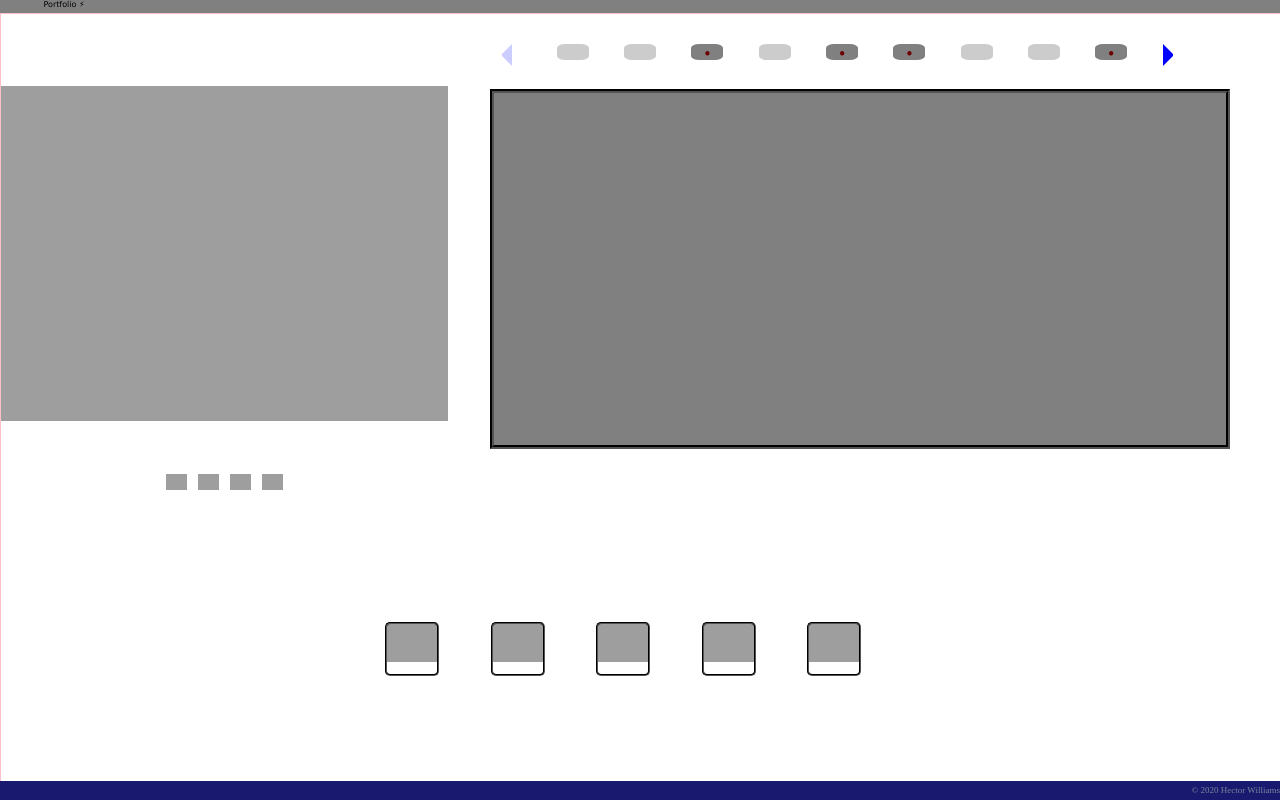
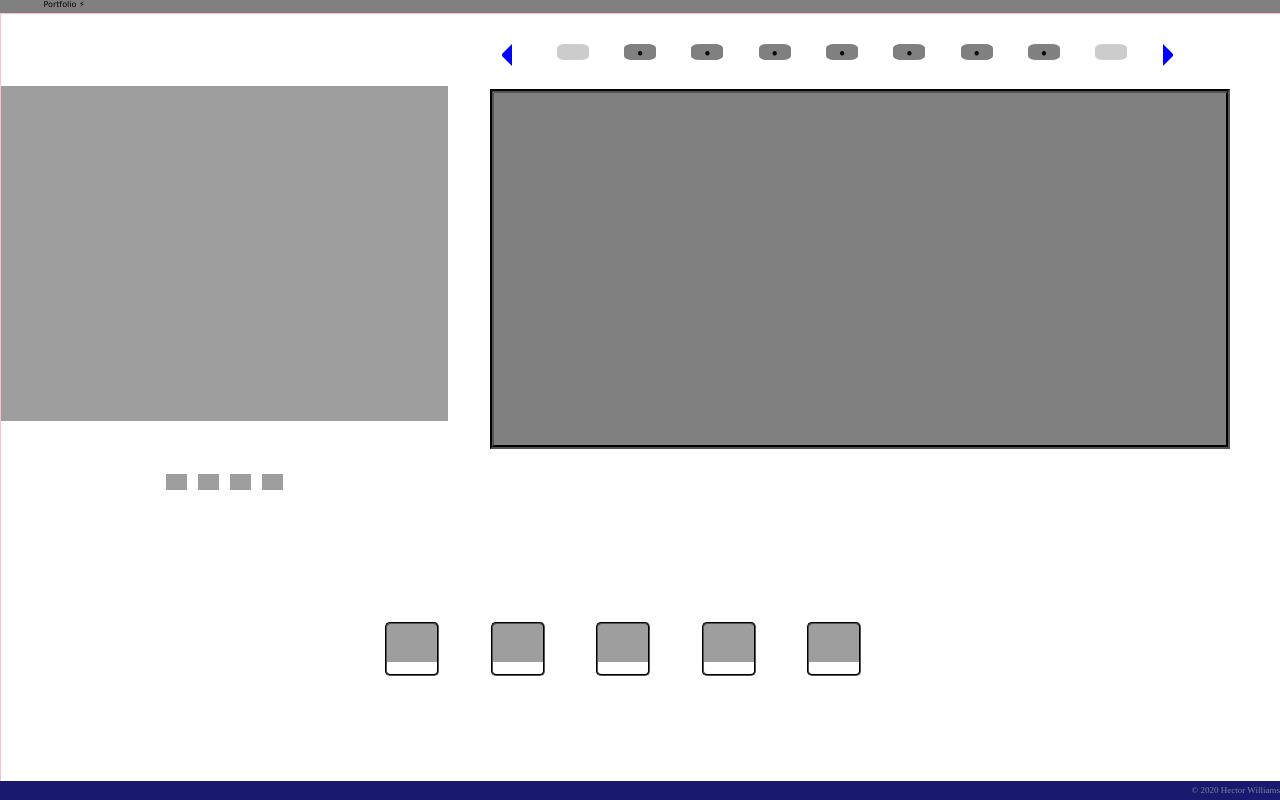
Before and after one commit to hectwilliams/portfolio, a React app: page / in a window 1280 px wide. Built offline with nearby package versions, Linux system fonts and the light colour scheme.

Commit message:
simplified shifter logic

```diff
--- a/client/home/Home/home.css
+++ b/client/home/Home/home.css
@@ -75,7 +75,9 @@
 }
 
 /* STORY CLASS WITHOUT data-state attribute  --> ENABLE BLINKER*/
-.story:not([data-state="off"])::after
+/* .story:not([data-state="off"])::after */
+.story[data-state="on"]::after
+
 {
   position: absolute;
   top: 0;
--- a/client/home/Home/home.jsx
+++ b/client/home/Home/home.jsx
@@ -12,24 +12,7 @@
     this.state = {
 
       /* REQUEST STORIES FROM DATABASE */
-      collection :   ( ()=> {
-        let array = [];
-
-        let template = {
-          valid: true,
-          date : ["Wed", "Oct", "2", "2020"],
-          video : "video-link",
-        };
-
-        for (let i = 0; i < 100; i++)
-        {
-          let tmp = Object.create(template);
-          tmp.valid = Math.round(Math.random());
-          array.push(tmp);
-        }
-        return array;
-       })(),
-
+      collection : [],
       storiesPosition: 0,
       storiesListLength: 9,
       shifterInUse : false
@@ -37,6 +20,7 @@
     this.onHoverStory = this.onHoverStory.bind(this);
     this.onClickShifter = this.onClickShifter.bind(this);
   }
+
 
   render()
   {
@@ -68,9 +52,9 @@
 
               <div>
 
-                <button title = {'leftShift'} onClick = {this.onClickShifter}  disabled></button>  {/* shifter  */}
+                <button id = {"leftShift"} title = {'leftShift'} onClick = {this.onClickShifter}  ></button>  {/* shifter  */}
 
-                <button title = {'rightShift'} onClick = {this.onClickShifter}></button>   {/* shifter  */}
+                <button id = {"rightShift"} title = {'rightShift'} onClick = {this.onClickShifter}   ></button>   {/* shifter  */}
 
                 {this.state.collection.slice(this.state.storiesPosition, this.state.storiesPosition + this.state.storiesListLength ).map( (storyData, index) => (
 
@@ -106,6 +90,39 @@
     )
   }
 
+  componentDidMount()
+  {
+    this.init();
+  }
+
+  init()
+  {
+    var  template = {
+      valid: true,
+      date : ["Wed", "Oct", "2", "2020"],
+      video : "video-link",
+    };
+
+    for (let i = 0; i < 100; i++)
+    {
+      setTimeout( (id) => {
+
+        let tmp = Object.create(template);
+
+        // NOTE DATA ARRAY IS SHARED VARIABLE
+        tmp.date = tmp.date.slice();
+        tmp.date[2] = id + "";
+
+        tmp.valid = Math.round(Math.random()) ;
+
+        this.setState ( {collection: this.state.collection.concat(tmp) })
+
+      } , 1000, i)
+
+    }
+
+  }
+
   onHoverStory()
   {
 
@@ -127,8 +144,12 @@
       }
 
       return tmp;
+    };
 
-    };
+    if (this.state.collection.length == 0 || this.state.storiesPosition == 0 && event.currentTarget.title == 'leftShift')
+    {
+      return;
+    }
 
     if (!this.state.shifterInUse)
     {
@@ -165,7 +186,6 @@
         .then ((currNode)=>{
 
           return new Promise( (resolve) => {
-
             // ALLOW ANIMATION TO COMPLETE
             setTimeout( () => {
               resolve (toggleAnimateAttribute(currNode, 'off'));
@@ -177,55 +197,11 @@
 
 
         .then (( node) => {
-
-          if (this.state.storiesPosition > 0  )
-          {
-            if ( node.parentNode.firstChild.disabled === true)  // REPLACE DISABLED NODE
-            {
-              // CREATE REPLACEMENT NODE
-              let button = document.createElement('BUTTON');
-              button.title = 'leftShift';
-              button.onclick = this.onClickShifter;
-              button.disabled = false;
-
-              // REPLACE NODE
-              node.parentNode.replaceChild(button, node.parentNode.firstChild);
-            }
-          }
-          else
-          {
-            node.parentNode.firstChild.disabled = true;
-          }
-
-          if ( this.state.collection.length - this.state.storiesPosition  > this.state.storiesListLength  )
-          {
-            if ( node.parentNode.firstChild.nextSibling.disabled === true )  // REPLACE DISABLED NODE
-            {
-              // CREATE REPLACEMENT NODE
-              let button = document.createElement('BUTTON');
-              button.title = 'rightShift';
-              button.onclick = this.onClickShifter;
-
-              // REPLACE NODE
-              node.parentNode.replaceChild(button, node.parentNode.firstChild.nextSibling);
-            }
-          }
-          else
-          {
-            node.parentNode.firstChild.nextSibling.disabled = true;
-          }
-
-          return Promise.resolve(1)
-
-        })
-
-        .then(() =>{
-
           (this.setState({
-
             // DISABLE IN USE FLAG
             shifterInUse: false,
           }))
+          return Promise.resolve(1)
         })
 
         .catch((err) => console.log(err));
@@ -238,5 +214,4 @@
     }
   }
 
-
 }
```
